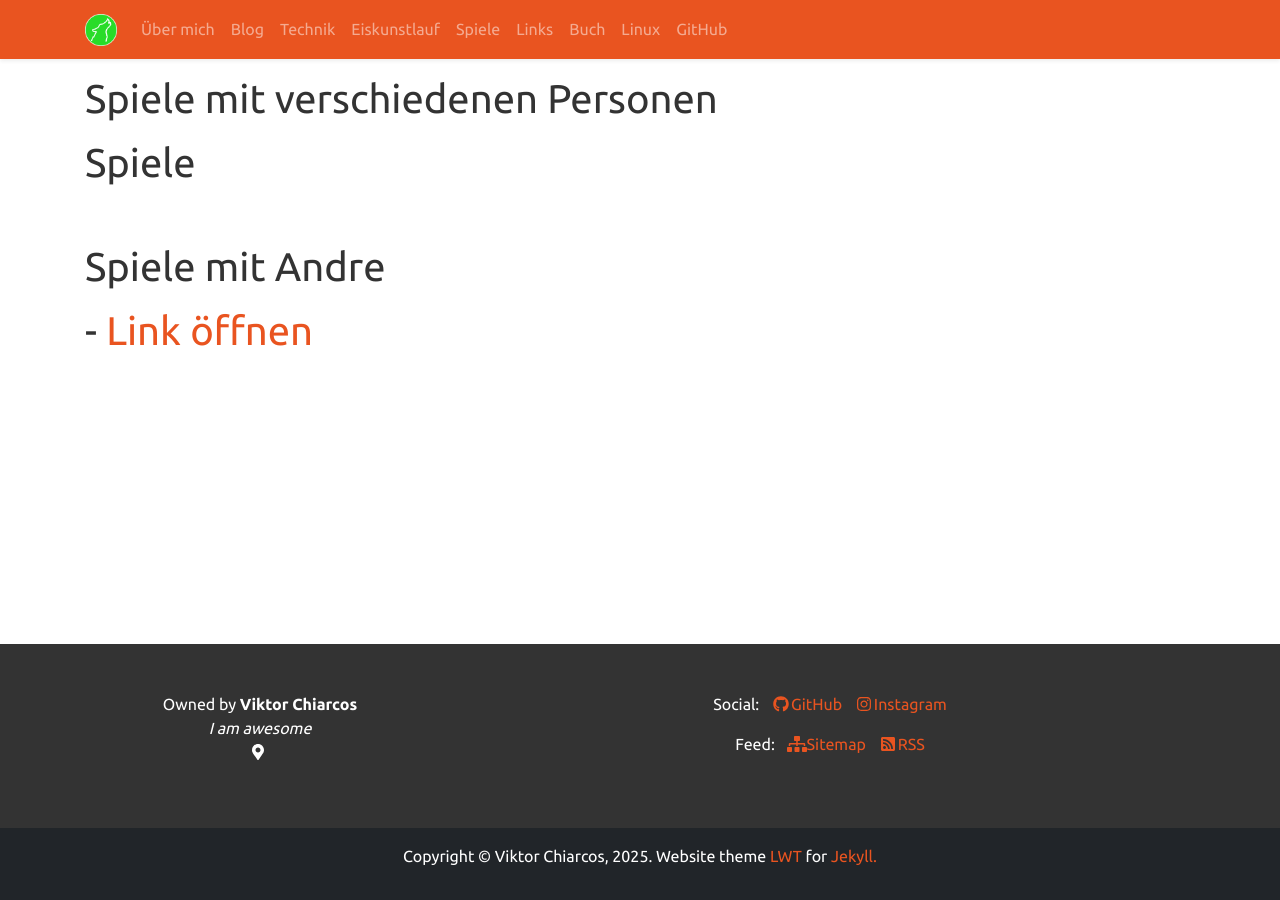
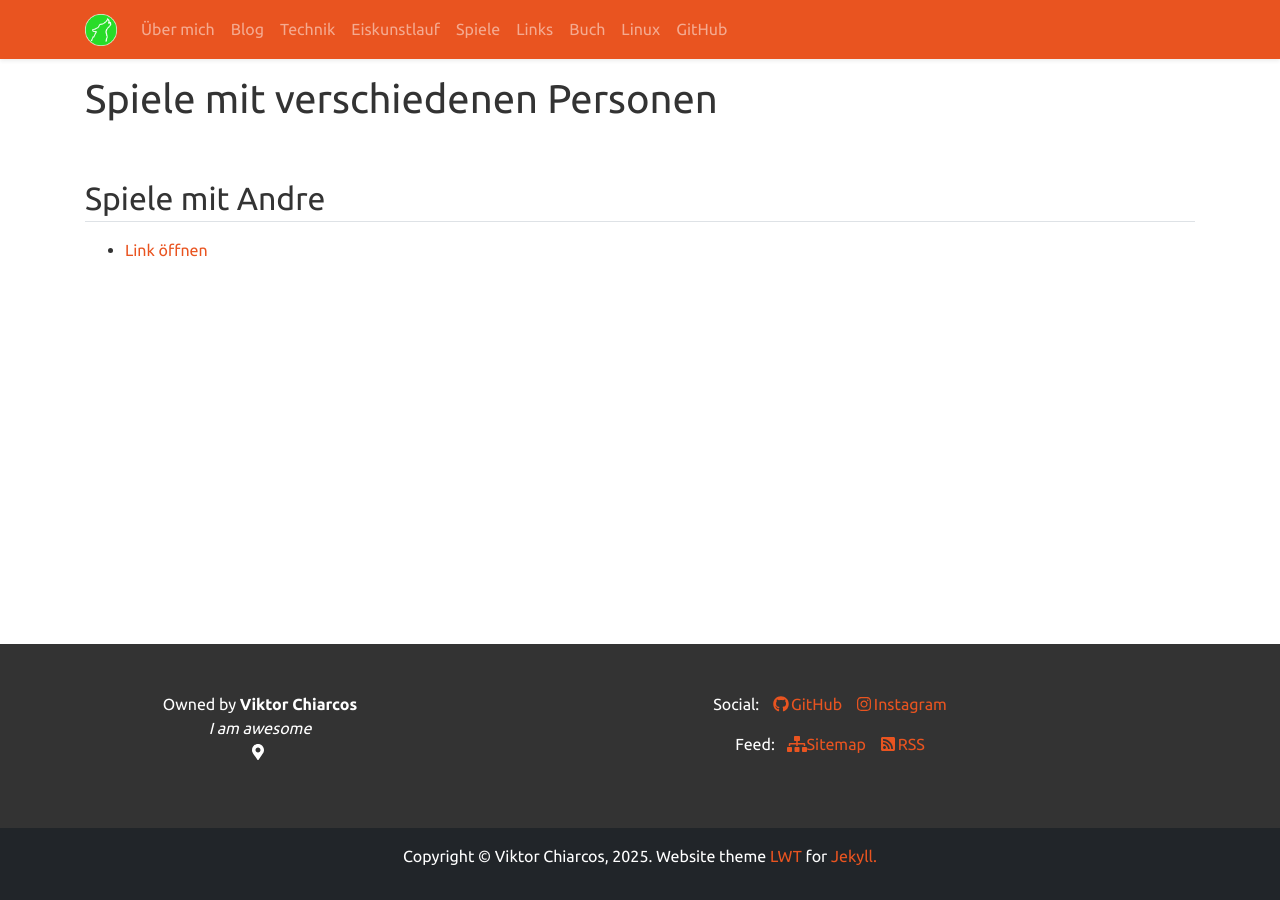
Before and after one commit to viktor-chiarcos/viktor-chiarcos.github.io, a Jekyll site: the page built from _pages/games.md, in a window 1280 px wide. Built offline with Jekyll 4.4.1, drawn with Linux system fonts in a browser that asks for light colours.

Commit message:
aufräumen ;)

```diff
--- a/_pages/games.md
+++ b/_pages/games.md
@@ -5,9 +5,8 @@ excerpt: "Spiele mit verschiedenen Personen"
 permalink: /games/Ich-Spiele-mit-Andre-Zusammen/
 ---
 
-# Spiele
-
 &nbsp;
 
-# Spiele mit Andre
-# - [Link öffnen](https://github.com/viktor-chiarcos/viktor-chiarcos.github.io/blob/main/_pages/Spiele/Ich-Spiele-mit-Andre-Zusammen.md)
+##  Spiele mit Andre
+
+- [Link öffnen](https://github.com/viktor-chiarcos/viktor-chiarcos.github.io/blob/main/_pages/Spiele/Ich-Spiele-mit-Andre-Zusammen.md)
```
